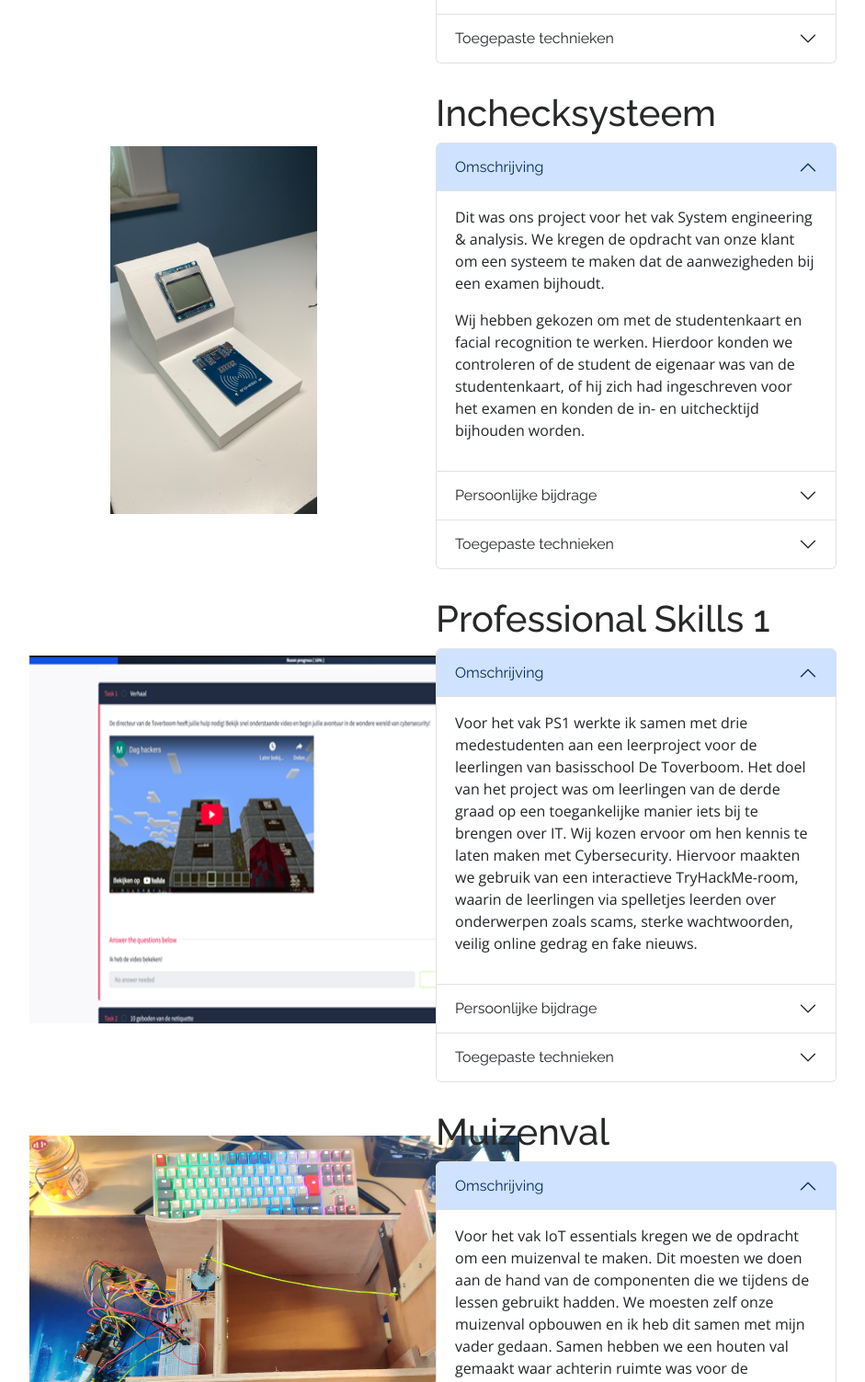
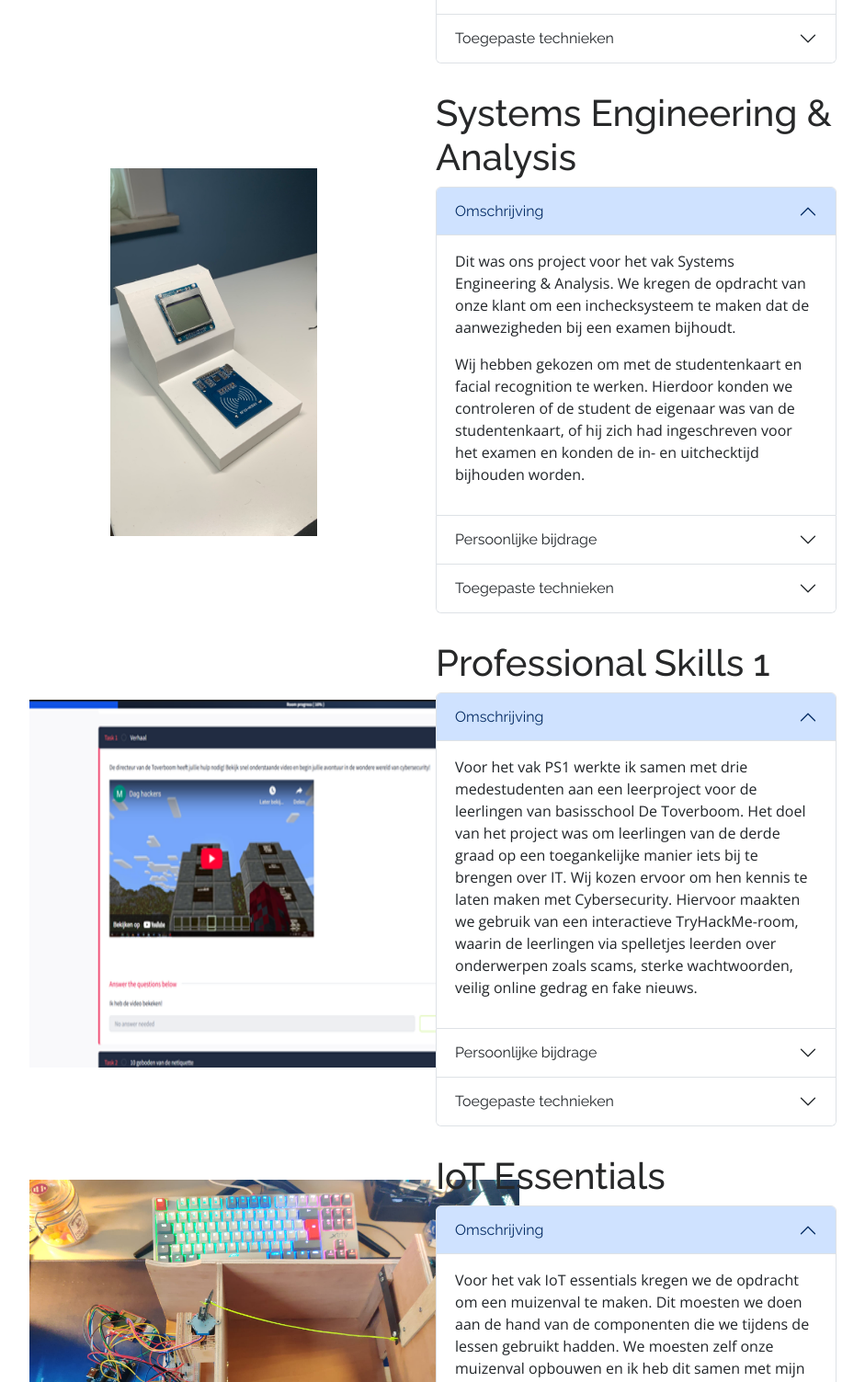
Before and after one commit to MichielKuyken/MichielKuyken.github.io, a plain HTML site: page index.html in a window 1280 px wide. Shown: the part 5418-6921 px from the top of the page at 92% size, without its empty margins (316-1257 px from the left). Drawn offline with nearby package versions, Linux system fonts and the light colour scheme.

Commit message:
finale update

```diff
--- a/index.html
+++ b/index.html
@@ -491,7 +491,7 @@
               <img src="Inchecksysteem.jpg" height="400px">
             </div>
             <div class="col-6">
-                <h1>Inchecksysteem</h1>
+                <h1>Systems Engineering &amp; Analysis</h1>
                 <div class="accordion" id="accordionTwo">
                   <div class="accordion-item">
                     <h2 class="accordion-header">
@@ -501,7 +501,7 @@
                     </h2>
                     <div id="collapseFour" class="accordion-collapse collapse show" data-bs-parent="#accordionTwo">
                       <div class="accordion-body">
-                        <p>Dit was ons project voor het vak System engineering &amp; analysis. We kregen de opdracht van onze klant om een systeem te maken dat de aanwezigheden bij een examen bijhoudt.</p>
+                        <p>Dit was ons project voor het vak Systems Engineering &amp; Analysis. We kregen de opdracht van onze klant om een inchecksysteem te maken dat de aanwezigheden bij een examen bijhoudt.</p>
                         <p>Wij hebben gekozen om met de studentenkaart en facial recognition te werken. Hierdoor konden we controleren of de student de eigenaar was van de studentenkaart, of hij zich had ingeschreven voor het examen en konden de in- en uitchecktijd bijhouden worden.</p>
                       </div>
                     </div>
@@ -611,7 +611,7 @@
               <img src="muizenval.jpg" height="400px">
             </div>
             <div class="col-6">
-                <h1>Muizenval</h1>
+                <h1>IoT Essentials</h1>
                 <div class="accordion" id="accordionThree">
                   <div class="accordion-item">
                     <h2 class="accordion-header">
```
